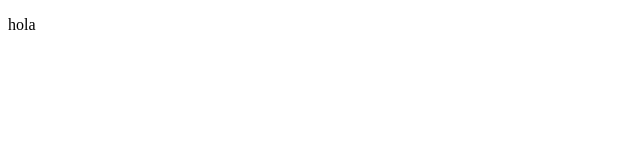
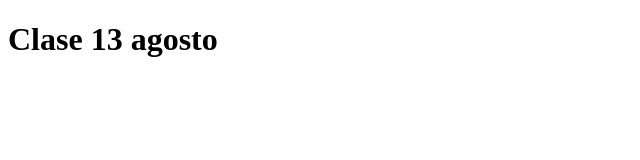
Before and after one commit to KingBootleg/agosto13_52, a plain HTML site: page index.html in a window 1280 px wide. Shown: the whole page, without its empty margins (0-640 px from the left). Drawn offline with Linux system fonts and the light colour scheme.

Commit message:
Actualizando el contenido de nuevo

```diff
--- a/index.html
+++ b/index.html
@@ -1,4 +1,10 @@
 <!DOCTYPE html>
 <html lang="eng">
-    <p>hola</p>
+<head>
+    <meta charset="UTF-8">
+    <title>Clase 13 agosto</title>
+</head>
+<body>
+    <h1>Clase 13 agosto</h1>
+</body>
 </html>
```
